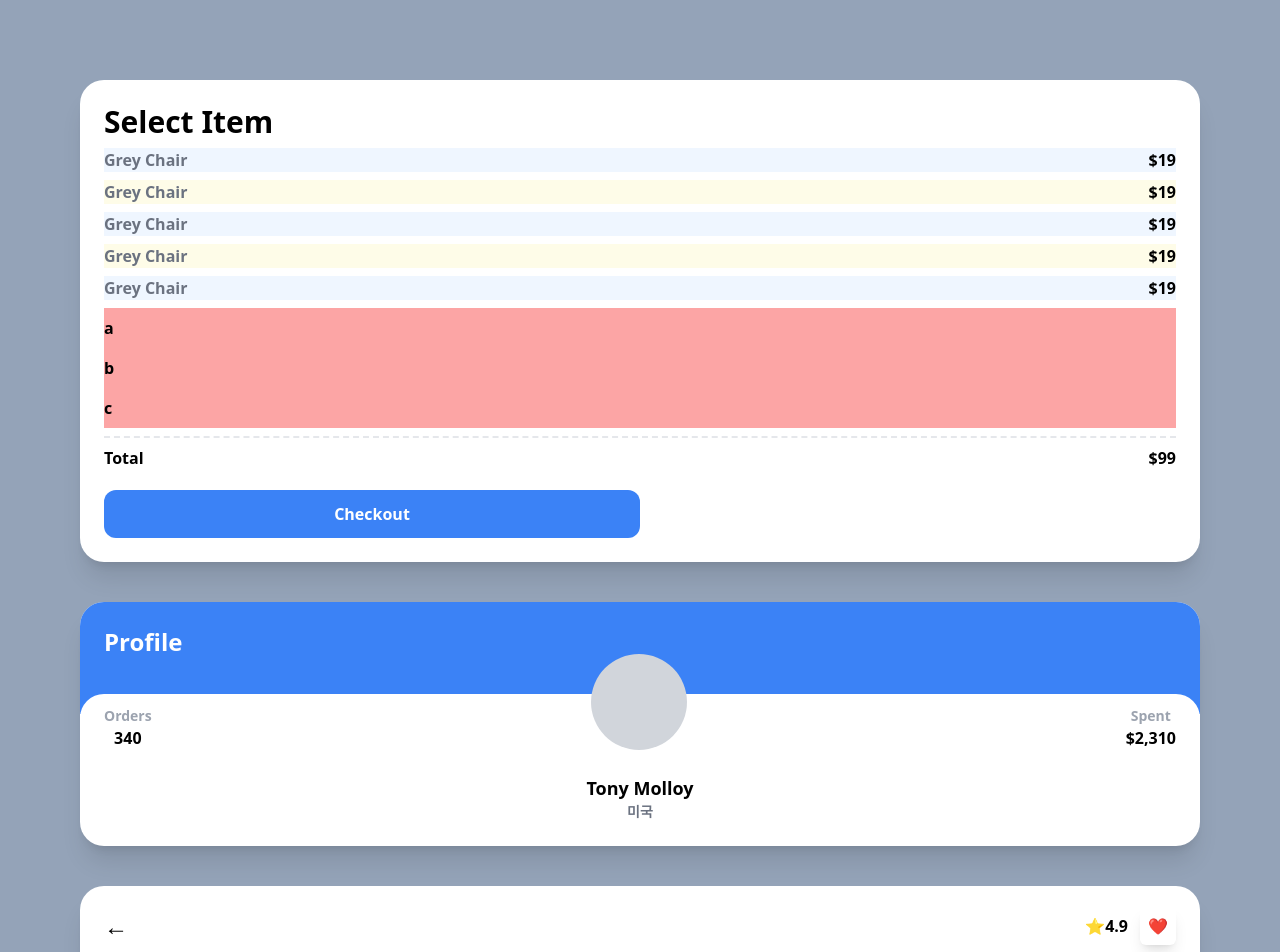
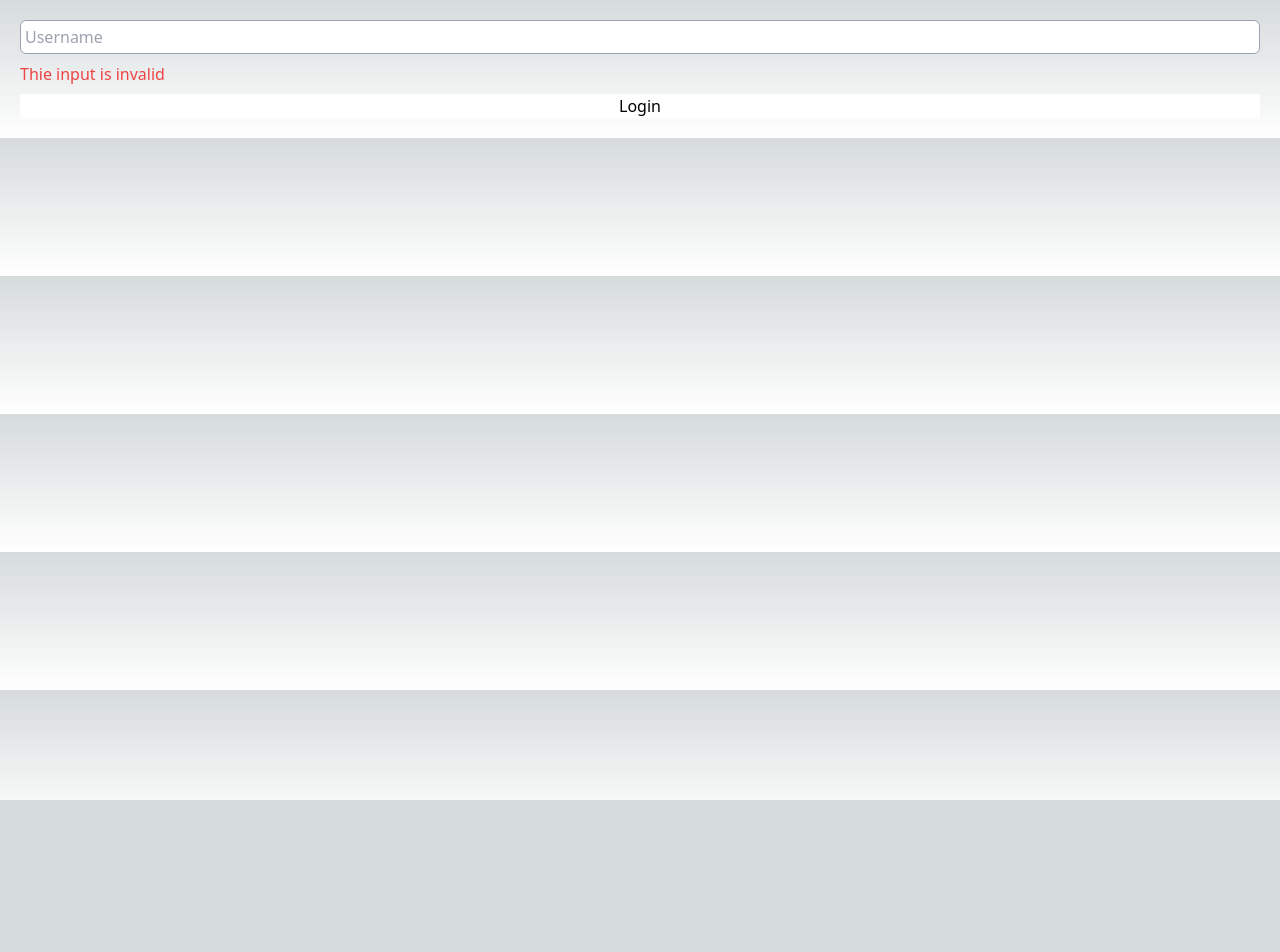
Before and after one commit to Stilllee/carrot-market, a Next.js app: page / in a window 1280 px wide. Shown: the top 952 px of the page. After the commit the page ends 800 px from the top, so only its background shows below. Built offline with nearby package versions, Linux system fonts and the light colour scheme.

Commit message:
#4.7 Modifiers for Forms

```diff
--- a/pages/index.tsx
+++ b/pages/index.tsx
@@ -2,94 +2,24 @@
 
 const Home: NextPage = () => {
   return (
-    <div className="grid min-h-screen gap-10 px-20 py-20 font-semibold text-black bg-slate-400">
-      <div className="p-6 bg-white shadow-xl rounded-3xl ">
-        <span className="text-3xl ">Select Item</span>
-        <ul>
-          {[1, 2, 3, 4, 5].map((i) => (
-            <div
-              key={i}
-              className="flex justify-between my-2 odd:bg-blue-50 even:bg-yellow-50"
-            >
-              <span className="text-gray-500">Grey Chair</span>
-              <span>$19</span>
-            </div>
-          ))}
-        </ul>
-        <ul>
-          {["a", "b", "c", ""].map((c, i) => (
-            <li className="py-2 bg-red-300 empty:hidden" key={i}>
-              {c}
-            </li>
-          ))}
-        </ul>
-        <div className="flex justify-between pt-2 mt-2 border-t-2 border-dashed">
-          <span>Total</span>
-          <span>$99</span>
-        </div>
-        <button className="w-2/4 p-3 mx-auto mt-5 text-center text-white bg-blue-500 rounded-xl hover:bg-teal-500 hover:text-black active:bg-yellow-500 focus:bg-red-500 ">
-          Checkout
-        </button>
-      </div>
-      <div className="overflow-hidden bg-white shadow-xl rounded-3xl">
-        <div className="p-6 bg-blue-500 pb-14">
-          <span className="text-2xl text-white">Profile</span>
-        </div>
-        <div className="relative p-6 bg-white rounded-3xl -top-5">
-          <div className="relative flex items-end justify-between -top-16">
-            <div className="flex flex-col items-center">
-              <span className="text-sm text-gray-400">Orders</span>
-              <span>340</span>
-            </div>
-            <div className="w-24 h-24 bg-gray-300 rounded-full" />
-            <div className="flex flex-col items-center">
-              <span className="text-sm text-gray-400">Spent</span>
-              <span>$2,310</span>
-            </div>
-          </div>
-          <div className="relative flex flex-col items-center -mt-10 -mb-5">
-            <span className="text-lg ">Tony Molloy</span>
-            <span className="text-sm text-gray-500">미국</span>
-          </div>
-        </div>
-      </div>
-      <div className="p-6 bg-white shadow-xl rounded-3xl ">
-        <div className="flex items-center justify-between mb-5">
-          <span className="text-2xl">&larr;</span>
-          <div className="space-x-3">
-            <span>⭐4.9</span>
-            <span className="p-2 rounded-md shadow-lg">❤️</span>
-          </div>
-        </div>
-        <div className="bg-zinc-400 h-72" />
-        <div className="flex flex-col">
-          <span className="text-xl ">Swoon Lounge</span>
-          <span className="text-xs text-gray-500">Chair</span>
-          <div className="flex items-center justify-between mt-3 mb-5">
-            <div className="space-x-2">
-              <button className="w-5 h-5 transition bg-yellow-500 rounded-full focus:ring-2 ring-offset-2 ring-yellow-500" />
-              <button className="w-5 h-5 transition bg-indigo-500 rounded-full focus:ring-2 ring-offset-2 ring-indigo-500" />
-              <button className="w-5 h-5 transition bg-teal-500 rounded-full focus:ring-2 ring-offset-2 ring-teal-500" />
-            </div>
-            <div className="flex items-center space-x-5">
-              <button className="rounded-lg p-1.5 bg-blue-100 flex justify-center items-center aspect-square w-10 text-xl text-gray-500">
-                -
-              </button>
-              <span>1</span>
-              <button className="rounded-lg p-1.5 bg-blue-100 flex justify-center items-center aspect-square w-10 text-xl text-gray-500">
-                +
-              </button>
-            </div>
-          </div>
-          <div className="flex items-center justify-between">
-            <span className="text-2xl">$450</span>
-            <button className="px-8 py-2 text-xs text-center text-white bg-blue-500 rounded-lg">
-              Add to cart
-            </button>
-          </div>
-        </div>
-      </div>
-    </div>
+    <form className="flex flex-col p-5 space-y-2 text-black">
+      <input
+        type="text"
+        required
+        placeholder="Username"
+        className="p-1 border border-gray-400 rounded-md peer"
+      />
+      <span className="hidden text-white peer-invalid:block peer-invalid:text-red-500">
+        Thie input is invalid
+      </span>
+      <span className="hidden text-white peer-valid:block peer-valid:text-teal-500">
+        Awesome username
+      </span>
+      <span className="hidden text-white peer-hover:block peer-valid:text-amber-500">
+        Hello
+      </span>
+      <input type="submit" value="Login" className="bg-white" />
+    </form>
   );
 };
 
```
Also changed, not shown: 1 other file (tests, documents, lock files or other folders).
